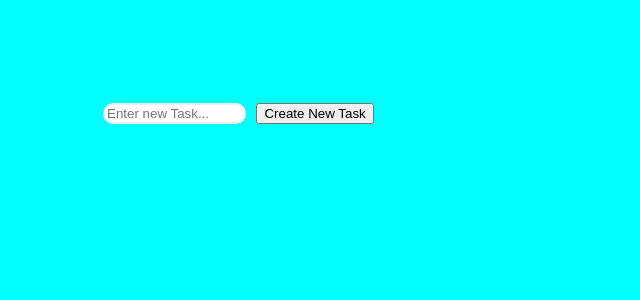
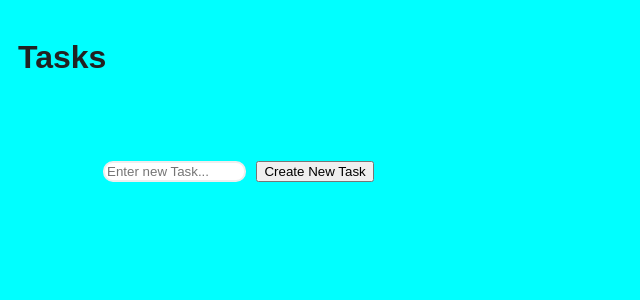
Before and after one commit to david-newton/react-todo-rs, a React (Create React App) app: page / in a window 1280 px wide. Shown: the top 300 px of the page, without its empty margins (0-640 px from the left). Built offline with nearby package versions, Linux system fonts and the light colour scheme.

Commit message:
added title

```diff
--- a/src/todolist/ToDoList.js
+++ b/src/todolist/ToDoList.js
@@ -22,6 +22,7 @@ const ToDoList = ({ listItems = [], onDeleteClicked, onCompleteClicked, onComple
 
     return (
         <div className="todo-list-wrapper">
+            <h1 className="form-title">Tasks</h1>
             <NewListForm />
             {listItems.map(item => <ListItem item={item} onDeleteClicked={onDeleteClicked} onCompleteClicked={onCompleteClicked}/>)}
             {completeAllButton}
```
